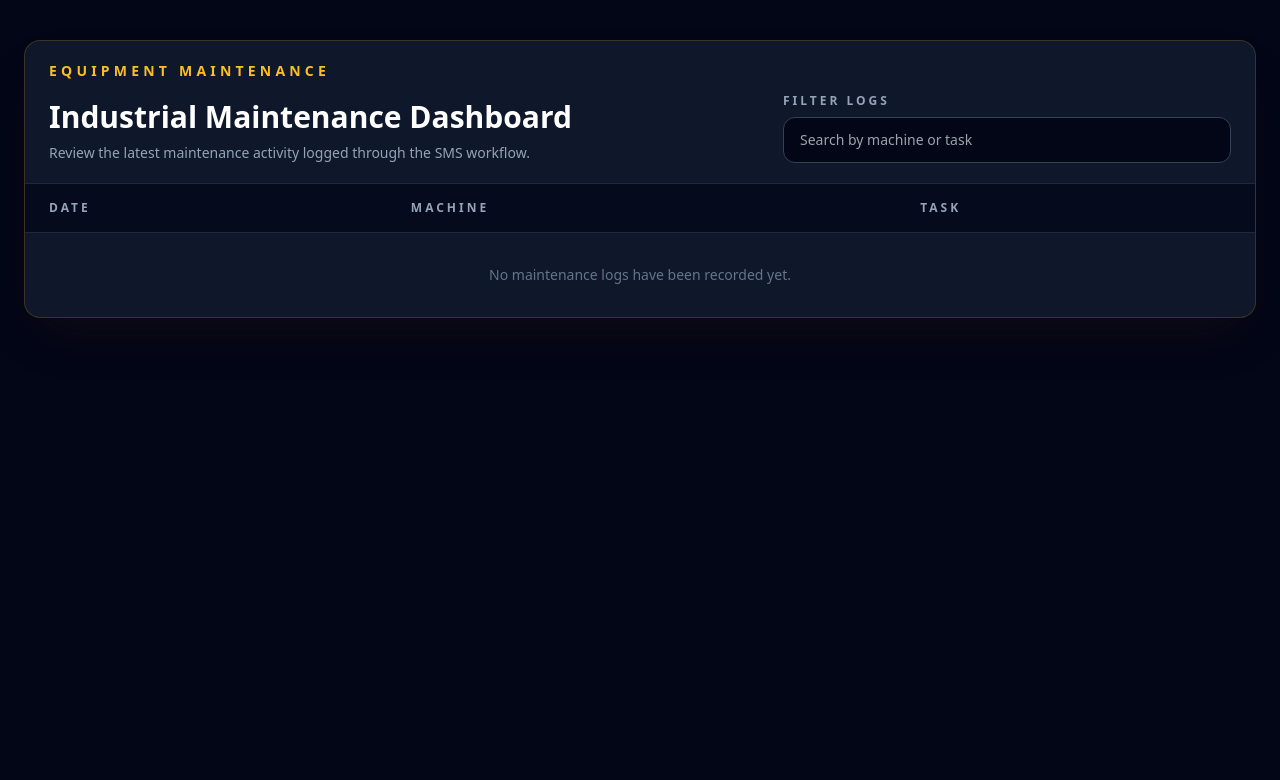
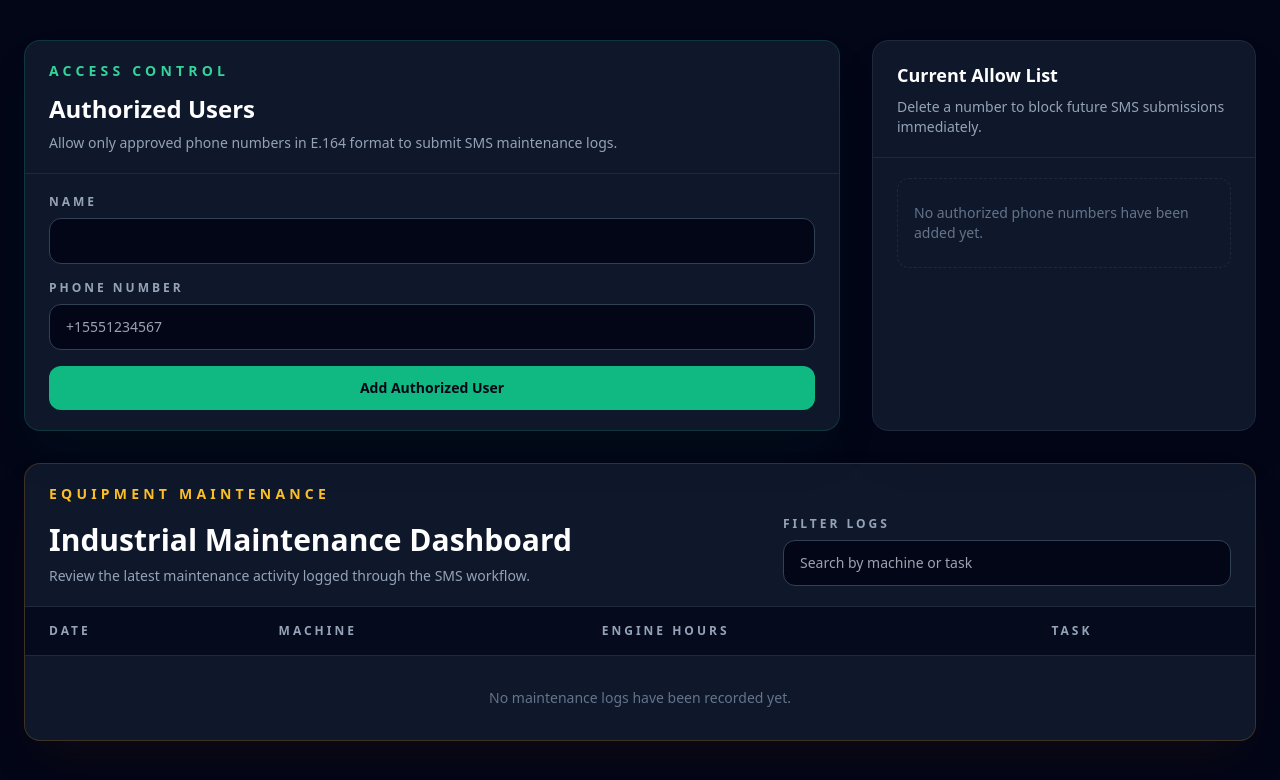
Before and after one commit to lonelydwarffiles/maintenance-log, a FastAPI app: page /dashboard in a window 1280 px wide. Shown: the top 780 px of the page. Run offline with FastAPI, Linux system fonts and the light colour scheme; some libraries are stand-ins or nearby versions.

Commit message:
Implement allow list and engine hours support
Agent-Logs-Url: https://github.com/lonelydwarffiles/maintenance-log/sessions/b45f5d33-e2d2-41f1-bde7-017481b1a177

Co-authored-by: lonelydwarffiles <16337145+lonelydwarffiles@users.noreply.github.com>

```diff
--- a/main.py
+++ b/main.py
@@ -6,19 +6,20 @@ from pathlib import Path
 from typing import Generator
 
 from fastapi import Depends, FastAPI, Form, Request
-from fastapi.responses import HTMLResponse, Response
+from fastapi.responses import HTMLResponse, RedirectResponse, Response
 from fastapi.templating import Jinja2Templates
 from sqlalchemy.orm import Session
 from twilio.twiml.messaging_response import MessagingResponse
 
 from database import SessionLocal, engine
-from models import Base, MaintenanceLog
+from models import AllowedNumber, Base, MaintenanceLog
 
 
 BASE_DIR = Path(__file__).resolve().parent
 templates = Jinja2Templates(directory=str(BASE_DIR / "templates"))
 
 DELIMITER_RE = re.compile(r"[-:,]")
+E164_RE = re.compile(r"^\+[1-9]\d{1,14}$")
 
 
 @asynccontextmanager
@@ -45,6 +46,32 @@ def build_twiml(message: str) -> Response:
     return Response(content=str(response), media_type="application/xml")
 
 
+def build_empty_twiml() -> Response:
+    return Response(content="<Response></Response>", media_type="application/xml")
+
+
+def normalize_phone_number(phone_number: str) -> str:
+    return phone_number.strip()
+
+
+def parse_log_message(message_body: str) -> tuple[str, str | None, str]:
+    parts = [part.strip() for part in DELIMITER_RE.split(message_body, maxsplit=2)]
+    non_empty_parts = [part for part in parts if part]
+
+    if len(non_empty_parts) >= 3:
+        machine_name, engine_hours, task_description = non_empty_parts[0], non_empty_parts[1], non_empty_parts[2]
+        return machine_name, engine_hours, task_description
+
+    if len(non_empty_parts) == 2:
+        machine_name, task_description = non_empty_parts
+        return machine_name, None, task_description
+
+    parts = message_body.split(" ", 1)
+    machine_name = parts[0].strip() if parts else ""
+    task_description = parts[1].strip() if len(parts) > 1 else ""
+    return machine_name, None, task_description
+
+
 @app.post("/sms")
 async def sms_webhook(
     Body: str = Form(...),
@@ -53,6 +80,15 @@ async def sms_webhook(
 ) -> Response:
     """Handle Twilio SMS commands for logging and retrieving maintenance entries."""
     message_body = Body.strip()
+    from_number = normalize_phone_number(From)
+
+    allowed_number = (
+        db.query(AllowedNumber)
+        .filter(AllowedNumber.phone_number == from_number)
+        .first()
+    )
+    if allowed_number is None:
+        return build_empty_twiml()
 
     if message_body.upper().startswith("GET "):
         machine_name = message_body[4:].strip()
@@ -76,39 +112,79 @@ async def sms_webhook(
         ]
         return build_twiml(f"Last {len(logs)} logs for {machine_name}:\n" + "\n".join(formatted_logs))
 
-    # Flexible parser: treat any non-GET message as a new log entry
-    delimiter_match = DELIMITER_RE.search(message_body)
-    if delimiter_match:
-        split_index = delimiter_match.start()
-        machine_name = message_body[:split_index].strip()
-        task_description = message_body[split_index + 1:].strip()
-    else:
-        parts = message_body.split(" ", 1)
-        machine_name = parts[0].strip()
-        task_description = parts[1].strip() if len(parts) > 1 else ""
+    machine_name, engine_hours, task_description = parse_log_message(message_body)
 
     if not machine_name or not task_description:
-        return build_twiml("Could not parse your message. Please use: [Machine Name] - [Task], [Machine Name]: [Task], or [Machine Name], [Task]")
+        return build_twiml(
+            "Could not parse your message. Please use: [Machine Name] - [Task], "
+            "[Machine Name]: [Task], [Machine Name], [Task], or "
+            "[Machine Name] - [Engine Hours] - [Task]"
+        )
 
     new_log = MaintenanceLog(
-        phone_number=From.strip(),
+        phone_number=from_number,
         machine_name=machine_name,
+        engine_hours=engine_hours,
         task_description=task_description,
     )
     db.add(new_log)
     db.commit()
     db.refresh(new_log)
+    if engine_hours:
+        return build_twiml(f"Logged maintenance for {machine_name} at {engine_hours}: {task_description}")
     return build_twiml(f"Logged maintenance for {machine_name}: {task_description}")
+
+
+@app.post("/add-number")
+def add_number(
+    phone_number: str = Form(...),
+    owner_name: str = Form(...),
+    db: Session = Depends(get_db),
+) -> RedirectResponse:
+    normalized_phone_number = normalize_phone_number(phone_number)
+    normalized_owner_name = owner_name.strip()
+
+    if not normalized_owner_name or not E164_RE.fullmatch(normalized_phone_number):
+        return RedirectResponse(url="/dashboard", status_code=303)
+
+    existing_number = (
+        db.query(AllowedNumber)
+        .filter(AllowedNumber.phone_number == normalized_phone_number)
+        .first()
+    )
+    if existing_number is None:
+        db.add(
+            AllowedNumber(
+                phone_number=normalized_phone_number,
+                owner_name=normalized_owner_name,
+            )
+        )
+    else:
+        existing_number.owner_name = normalized_owner_name
+
+    db.commit()
+    return RedirectResponse(url="/dashboard", status_code=303)
+
+
+@app.post("/delete-number/{id}")
+def delete_number(id: int, db: Session = Depends(get_db)) -> RedirectResponse:
+    allowed_number = db.query(AllowedNumber).filter(AllowedNumber.id == id).first()
+    if allowed_number is not None:
+        db.delete(allowed_number)
+        db.commit()
+    return RedirectResponse(url="/dashboard", status_code=303)
 
 
 @app.get("/dashboard", response_class=HTMLResponse)
 def dashboard(request: Request, db: Session = Depends(get_db)) -> HTMLResponse:
     """Render a dashboard showing all maintenance logs in reverse chronological order."""
     logs = db.query(MaintenanceLog).order_by(MaintenanceLog.timestamp.desc()).all()
+    allowed_numbers = db.query(AllowedNumber).order_by(AllowedNumber.owner_name.asc()).all()
     return templates.TemplateResponse(
         request,
         "index.html",
         {
             "logs": logs,
+            "allowed_numbers": allowed_numbers,
         },
     )
--- a/templates/index.html
+++ b/templates/index.html
@@ -8,6 +8,78 @@
 </head>
 <body class="min-h-screen bg-slate-950 text-slate-100">
     <main class="mx-auto max-w-7xl px-6 py-10">
+        <section class="mb-8 grid gap-8 lg:grid-cols-[minmax(0,1fr)_24rem]">
+            <div class="rounded-2xl border border-emerald-500/20 bg-slate-900 shadow-2xl shadow-emerald-950/20">
+                <div class="border-b border-slate-800 px-6 py-5">
+                    <p class="text-sm font-semibold uppercase tracking-[0.3em] text-emerald-400">Access Control</p>
+                    <h2 class="mt-3 text-2xl font-bold text-white">Authorized Users</h2>
+                    <p class="mt-2 text-sm text-slate-400">Allow only approved phone numbers in E.164 format to submit SMS maintenance logs.</p>
+                </div>
+                <div class="px-6 py-5">
+                    <form action="/add-number" method="post" class="grid gap-4">
+                        <div>
+                            <label for="owner_name" class="mb-2 block text-xs font-semibold uppercase tracking-[0.25em] text-slate-400">Name</label>
+                            <input
+                                id="owner_name"
+                                name="owner_name"
+                                type="text"
+                                required
+                                class="w-full rounded-xl border border-slate-700 bg-slate-950 px-4 py-3 text-sm text-slate-100 outline-none ring-0 transition focus:border-emerald-400"
+                            >
+                        </div>
+                        <div>
+                            <label for="phone_number" class="mb-2 block text-xs font-semibold uppercase tracking-[0.25em] text-slate-400">Phone Number</label>
+                            <input
+                                id="phone_number"
+                                name="phone_number"
+                                type="text"
+                                placeholder="+15551234567"
+                                required
+                                class="w-full rounded-xl border border-slate-700 bg-slate-950 px-4 py-3 text-sm text-slate-100 outline-none ring-0 transition focus:border-emerald-400"
+                            >
+                        </div>
+                        <button
+                            type="submit"
+                            class="inline-flex items-center justify-center rounded-xl bg-emerald-500 px-4 py-3 text-sm font-semibold text-slate-950 transition hover:bg-emerald-400"
+                        >
+                            Add Authorized User
+                        </button>
+                    </form>
+                </div>
+            </div>
+
+            <div class="rounded-2xl border border-slate-800 bg-slate-900 shadow-2xl shadow-slate-950/20">
+                <div class="border-b border-slate-800 px-6 py-5">
+                    <h3 class="text-lg font-semibold text-white">Current Allow List</h3>
+                    <p class="mt-2 text-sm text-slate-400">Delete a number to block future SMS submissions immediately.</p>
+                </div>
+                <div class="px-6 py-5">
+                    <div class="space-y-4">
+                        {% for number in allowed_numbers %}
+                        <div class="flex items-start justify-between gap-4 rounded-xl border border-slate-800 bg-slate-950/70 px-4 py-4">
+                            <div>
+                                <p class="font-medium text-white">{{ number.owner_name }}</p>
+                                <p class="mt-1 text-sm text-slate-400">{{ number.phone_number }}</p>
+                            </div>
+                            <form action="/delete-number/{{ number.id }}" method="post">
+                                <button
+                                    type="submit"
+                                    class="inline-flex items-center justify-center rounded-lg border border-rose-500/40 px-3 py-2 text-xs font-semibold uppercase tracking-[0.2em] text-rose-300 transition hover:border-rose-400 hover:text-rose-200"
+                                >
+                                    Delete
+                                </button>
+                            </form>
+                        </div>
+                        {% else %}
+                        <div class="rounded-xl border border-dashed border-slate-800 px-4 py-6 text-sm text-slate-500">
+                            No authorized phone numbers have been added yet.
+                        </div>
+                        {% endfor %}
+                    </div>
+                </div>
+            </div>
+        </section>
+
         <section class="rounded-2xl border border-amber-500/20 bg-slate-900 shadow-2xl shadow-amber-950/20">
             <div class="border-b border-slate-800 px-6 py-5">
                 <p class="text-sm font-semibold uppercase tracking-[0.3em] text-amber-400">Equipment Maintenance</p>
@@ -34,19 +106,21 @@
                         <tr>
                             <th scope="col" class="px-6 py-4">Date</th>
                             <th scope="col" class="px-6 py-4">Machine</th>
+                            <th scope="col" class="px-6 py-4">Engine Hours</th>
                             <th scope="col" class="px-6 py-4">Task</th>
                         </tr>
                     </thead>
                     <tbody id="logs-table" class="divide-y divide-slate-800">
                         {% for log in logs %}
-                        <tr class="log-row transition hover:bg-slate-800/60" data-machine="{{ log.machine_name|lower }}" data-task="{{ log.task_description|lower }}">
+                        <tr class="log-row transition hover:bg-slate-800/60" data-machine="{{ log.machine_name|lower }}" data-hours="{{ (log.engine_hours or '')|lower }}" data-task="{{ log.task_description|lower }}">
                             <td class="whitespace-nowrap px-6 py-4 text-slate-300">{{ log.timestamp.strftime('%Y-%m-%d %H:%M UTC') }}</td>
                             <td class="px-6 py-4 font-medium text-white">{{ log.machine_name }}</td>
+                            <td class="px-6 py-4 text-slate-300">{{ log.engine_hours or '—' }}</td>
                             <td class="px-6 py-4 text-slate-300">{{ log.task_description }}</td>
                         </tr>
                         {% else %}
                         <tr id="empty-state-row">
-                            <td colspan="3" class="px-6 py-8 text-center text-slate-500">No maintenance logs have been recorded yet.</td>
+                            <td colspan="4" class="px-6 py-8 text-center text-slate-500">No maintenance logs have been recorded yet.</td>
                         </tr>
                         {% endfor %}
                     </tbody>
@@ -64,8 +138,9 @@
 
             rows.forEach((row) => {
                 const machine = row.dataset.machine || '';
+                const hours = row.dataset.hours || '';
                 const task = row.dataset.task || '';
-                const matches = machine.includes(query) || task.includes(query);
+                const matches = machine.includes(query) || hours.includes(query) || task.includes(query);
                 row.classList.toggle('hidden', !matches);
             });
         });
```
Also changed, not shown: models.py (+9 -0 lines).
